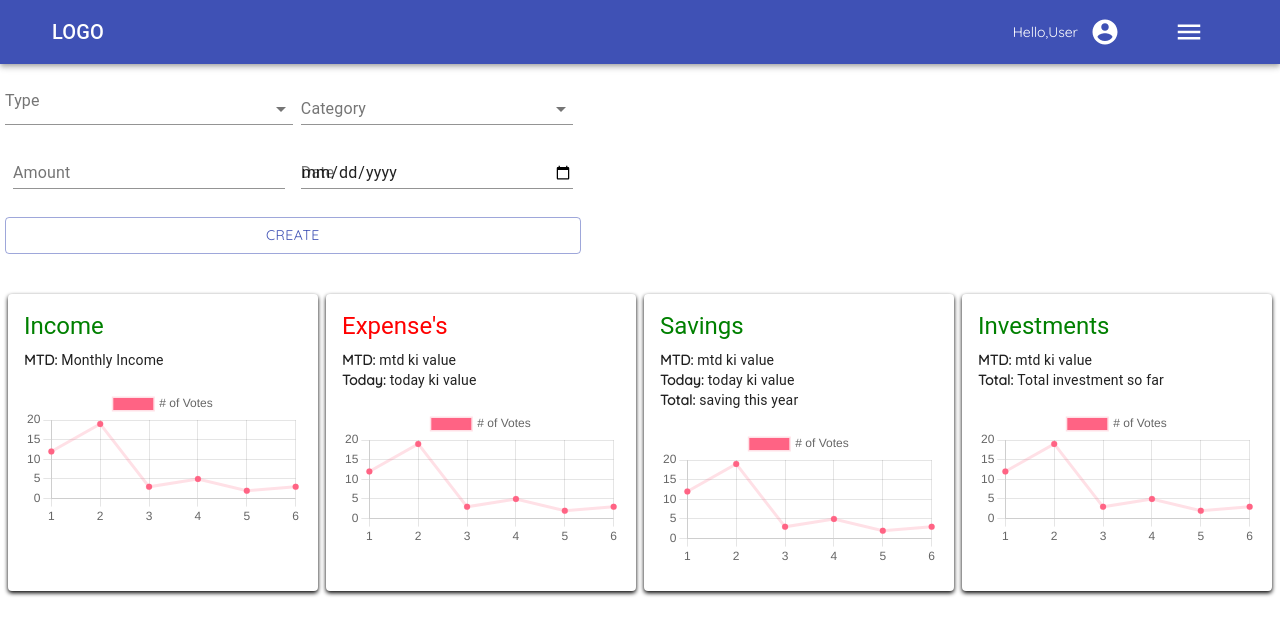
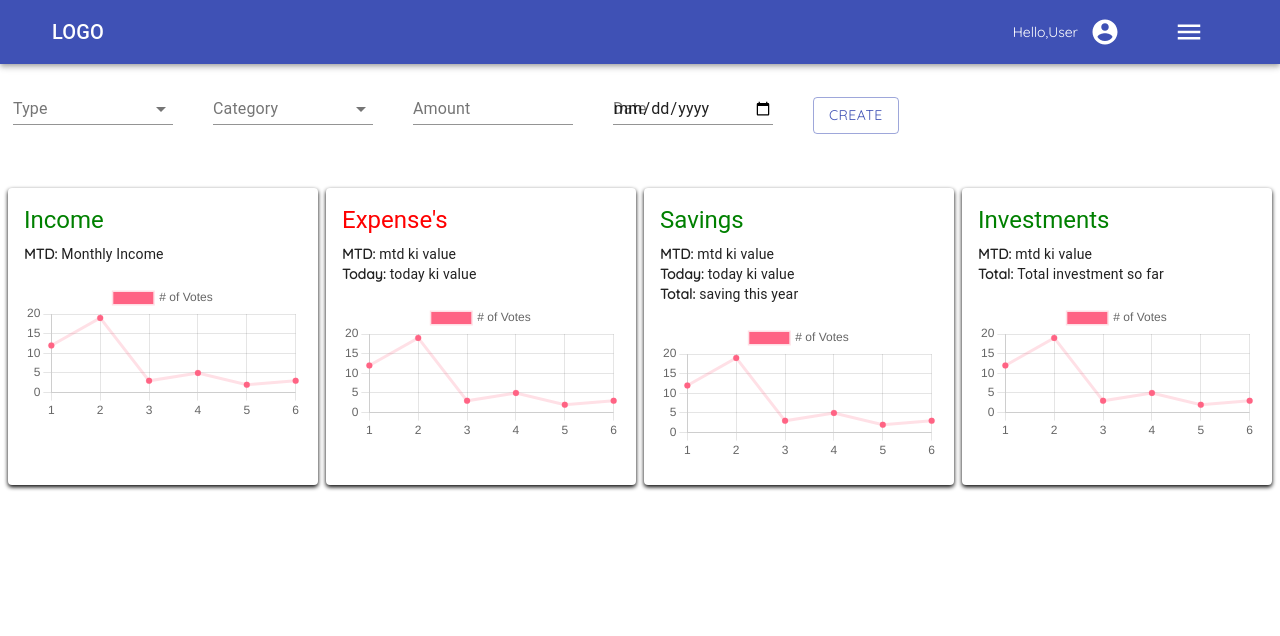
Before and after one commit to mittalsam20/Family-budget-tracker, a React (Create React App) app in the folder client/: page /home in a window 1280 px wide. Shown: the top 636 px of the page. Built offline with nearby package versions, Linux system fonts and the light colour scheme.

Commit message:
added categories for expense and income

```diff
--- a/client/src/components/inexcrud/inexcrud.js
+++ b/client/src/components/inexcrud/inexcrud.js
@@ -12,7 +12,10 @@ import {
 import { useState, useContext, useEffect } from "react";
 // import { ExpenseTracker } from "../context/context";
 import { v4 as uuidv4 } from "uuid";
-// import { incomeCategories, expenseCategories } from "../constants/categories";
+import {
+  incomeCategories,
+  expenseCategories,
+} from "../../constants/categories";
 // import formatDate from "../utils/formatdate";
 import { useSpeechContext } from "@speechly/react-client";
 // import Alert from "./alert";
@@ -115,9 +118,13 @@ const Inexcrud = () => {
   return (
     <>
       <div>
-        <Grid container spacing={2}>
-          <Grid items xs={6}>
-            <FormControl fullWidth style={{ paddingTop: "8px" }}>
+        <FormControl
+          style={{
+            paddingBottom: "15px",
+            width: "200px",
+            paddingRight: "40px",
+          }}
+        >
           <InputLabel>Type</InputLabel>
           <Select
             // value={formData.type}
@@ -127,11 +134,17 @@ const Inexcrud = () => {
           >
             <MenuItem value="Income">Income</MenuItem>
             <MenuItem value="Expense">Expense</MenuItem>
+            <MenuItem value="Saving">Saving</MenuItem>
+            <MenuItem value="Investment">Investment</MenuItem>
           </Select>
         </FormControl>
-          </Grid>
-          <Grid item xs={6}>
-            <FormControl fullWidth>
+        <FormControl
+          style={{
+            paddingBottom: "15px",
+            width: "200px",
+            paddingRight: "40px",
+          }}
+        >
           <InputLabel>Category</InputLabel>
           <Select
             // value={formData.category}
@@ -146,42 +159,49 @@ const Inexcrud = () => {
                 ))} */}
           </Select>
         </FormControl>
-          </Grid>
-          <Grid item xs={6}>
+        <FormControl
+          style={{
+            paddingBottom: "15px",
+            width: "200px",
+            paddingRight: "40px",
+          }}
+        >
           <TextField
             type="number"
             label="Amount"
-              fullWidth
             // value={formData.amount}
             onChange={(e) => {
               // setFormData({ ...formData, amount: e.target.value });
             }}
           />
-          </Grid>
-          <Grid item xs={6}>
+        </FormControl>
+        <FormControl
+          style={{
+            paddingBottom: "15px",
+            width: "200px",
+            paddingRight: "40px",
+          }}
+        >
           <TextField
             type="date"
             label="Date"
             placeholder=""
-              fullWidth
             // value={formData.date}
             onChange={(e) => {
               // setFormData({ ...formData, date: formatDate(e.target.value) });
             }}
           />
-          </Grid>
+        </FormControl>
         <Button
           className={classes.button}
           variant="outlined"
           color="primary"
-            fullWidth
           onClick={() => {
             // createTransaction();
           }}
         >
           Create
         </Button>
-        </Grid>
       </div>
     </>
   );
--- /dev/null
+++ b/client/src/constants/categories.js
@@ -0,0 +1,33 @@
+const incomeColors = ['#123123', '#154731', '#165f40', '#16784f', '#14915f', '#10ac6e', '#0bc77e', '#04e38d', '#00ff9d'];
+const expenseColors = ['#b50d12', '#bf2f1f', '#c9452c', '#d3583a', '#dc6a48', '#e57c58', '#ee8d68', '#f79d79', '#ffae8a', '#cc474b', '#f55b5f'];
+
+export const incomeCategories = [
+    { type: 'Business', amount: 0, color: incomeColors[0] },
+    { type: 'Investments', amount: 0, color: incomeColors[1] },
+    { type: 'Extra income', amount: 0, color: incomeColors[2] },
+    { type: 'Deposits', amount: 0, color: incomeColors[3] },
+    { type: 'Lottery', amount: 0, color: incomeColors[4] },
+    { type: 'Gifts', amount: 0, color: incomeColors[5] },
+    { type: 'Salary', amount: 0, color: incomeColors[6] },
+    { type: 'Savings', amount: 0, color: incomeColors[7] },
+    { type: 'Rental income', amount: 0, color: incomeColors[8] },
+];
+
+export const expenseCategories = [
+    { type: 'Bills', amount: 0, color: expenseColors[0] },
+    { type: 'Car', amount: 0, color: expenseColors[1] },
+    { type: 'Clothes', amount: 0, color: expenseColors[2] },
+    { type: 'Travel', amount: 0, color: expenseColors[3] },
+    { type: 'Food', amount: 0, color: expenseColors[4] },
+    { type: 'Shopping', amount: 0, color: expenseColors[5] },
+    { type: 'House', amount: 0, color: expenseColors[6] },
+    { type: 'Entertainment', amount: 0, color: expenseColors[7] },
+    { type: 'Phone', amount: 0, color: expenseColors[8] },
+    { type: 'Pets', amount: 0, color: expenseColors[9] },
+    { type: 'Other', amount: 0, color: expenseColors[10] },
+];
+
+export const resetCategories = () => {
+    incomeCategories.forEach((c) => c.amount = 0);
+    expenseCategories.forEach((c) => c.amount = 0);
+};
```
Lines whose indentation alone changed are shown as unchanged.
